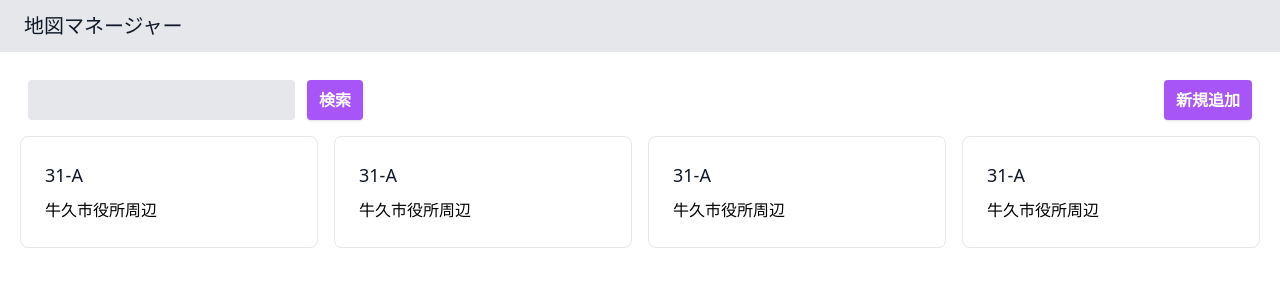
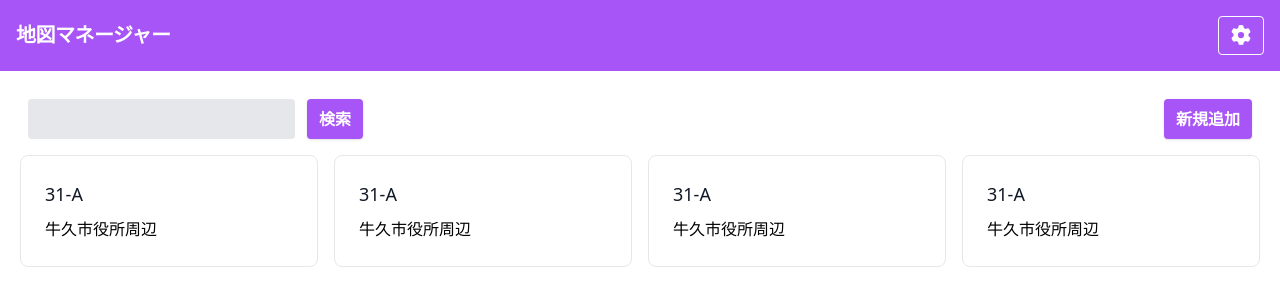
Before and after one commit to ItIsSunny385/chizu-manager, a Next.js app: page / in a window 1280 px wide. Shown: the top 306 px of the page. Built offline with nearby package versions, Linux system fonts and the light colour scheme.

Commit message:
ヘッダーを変更

```diff
--- a/package.json
+++ b/package.json
@@ -9,6 +9,9 @@
     "lint": "next lint"
   },
   "dependencies": {
+    "@fortawesome/fontawesome-svg-core": "^6.1.2",
+    "@fortawesome/free-solid-svg-icons": "^6.1.2",
+    "@fortawesome/react-fontawesome": "^0.2.0",
     "next": "12.2.5",
     "react": "18.2.0",
     "react-dom": "18.2.0"
--- a/pages/_app.tsx
+++ b/pages/_app.tsx
@@ -1,18 +1,32 @@
 import "../styles/globals.css";
 import type { AppProps } from "next/app";
 import Link from "next/link";
+import { FontAwesomeIcon } from "@fortawesome/react-fontawesome";
+import { faGear } from "@fortawesome/free-solid-svg-icons";
 
 function MyApp({ Component, pageProps }: AppProps) {
   return (
     <>
-      <header className="text-gray-600 body-font bg-gray-200">
-        <div className="container flex flex-wrap p-3 flex-col flex-row">
-          <Link href="/">
-            <a className="flex title-font font-medium items-center text-gray-900">
-              <span className="ml-3 text-xl">地図マネージャー</span>
+      <header>
+        <nav className="flex items-center justify-between flex-wrap bg-purple-500 p-4">
+          <div className="flex items-center flex-shrink-0 text-white mr-6">
+            <Link href="/">
+              <a>
+                <span className="font-semibold text-xl tracking-tight">
+                  地図マネージャー
+                </span>
+              </a>
+            </Link>
+          </div>
+          <div>
+            <a
+              href="#"
+              className="inline-block text-xl px-3 py-2 leading-none border rounded text-white border-white hover:border-transparent hover:text-purple-500 hover:bg-white mt-0"
+            >
+              <FontAwesomeIcon icon={faGear} />
             </a>
-          </Link>
-        </div>
+          </div>
+        </nav>
       </header>
       <main className="body-font">
         <div className="container p-1 mx-auto">
```
Also changed, not shown: 1 other file (tests, documents, lock files or other folders).
